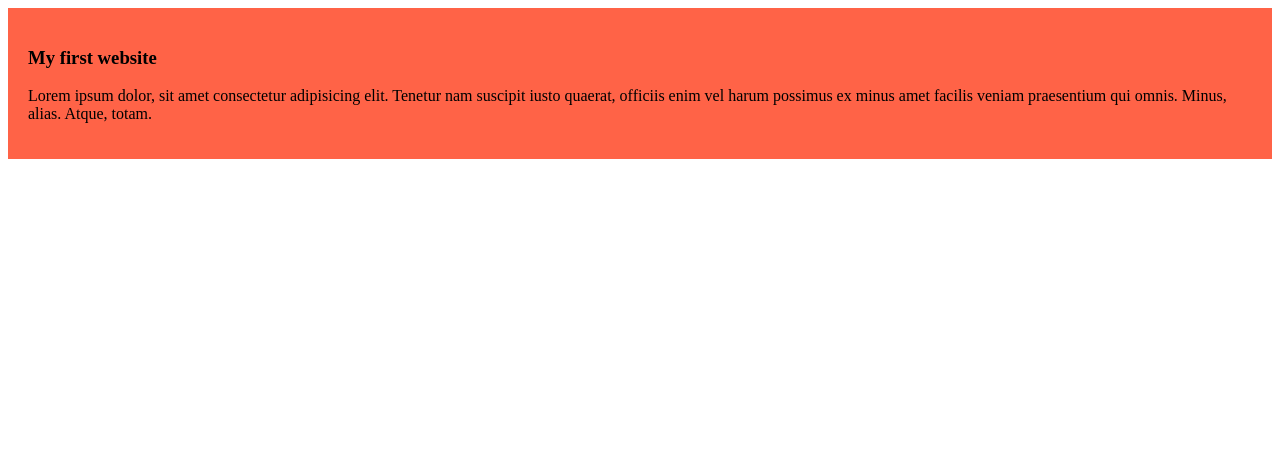
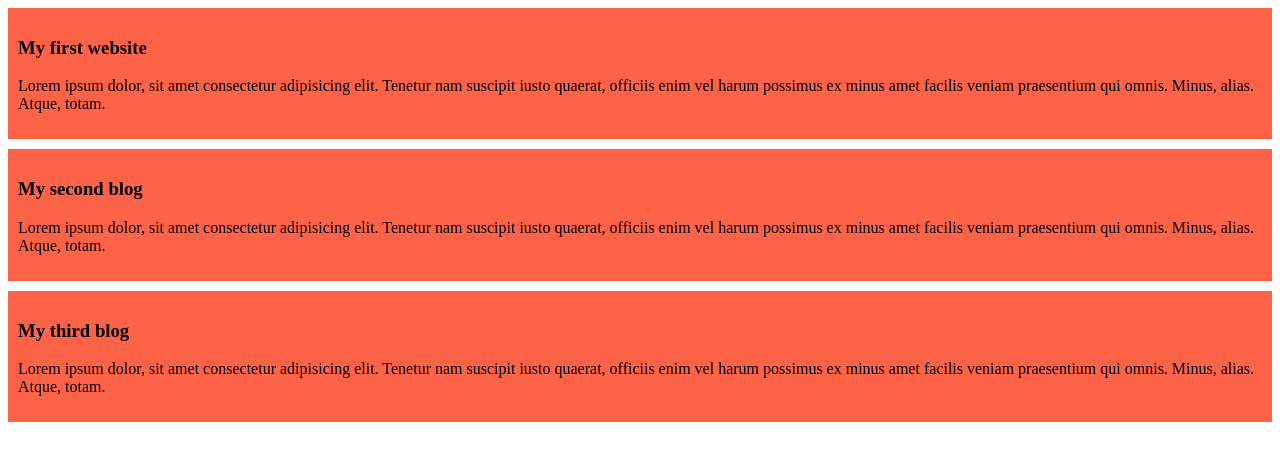
Before and after one commit to habibur-4d/my-simple-website, a plain HTML site: page index.html in a window 1280 px wide. Drawn offline with Linux system fonts and the light colour scheme.

Commit message:
added the second and the third blog

```diff
--- a/index.html
+++ b/index.html
@@ -11,5 +11,13 @@
     <h3>My first website</h3>
     <p>Lorem ipsum dolor, sit amet consectetur adipisicing elit. Tenetur nam suscipit iusto quaerat, officiis enim vel harum possimus ex minus amet facilis veniam praesentium qui omnis. Minus, alias. Atque, totam.</p>
 </div>
+<div>
+    <h3>My second blog</h3>
+    <p>Lorem ipsum dolor, sit amet consectetur adipisicing elit. Tenetur nam suscipit iusto quaerat, officiis enim vel harum possimus ex minus amet facilis veniam praesentium qui omnis. Minus, alias. Atque, totam.</p>
+</div>
+<div>
+    <h3>My third blog</h3>
+    <p>Lorem ipsum dolor, sit amet consectetur adipisicing elit. Tenetur nam suscipit iusto quaerat, officiis enim vel harum possimus ex minus amet facilis veniam praesentium qui omnis. Minus, alias. Atque, totam.</p>
+</div>
 </body>
 </html>
--- a/style/blog.css
+++ b/style/blog.css
@@ -1,4 +1,5 @@
 div{
     background-color: tomato;
-    padding: 20px;
+    padding: 10px;
+    margin-bottom: 10px;
 }
```
